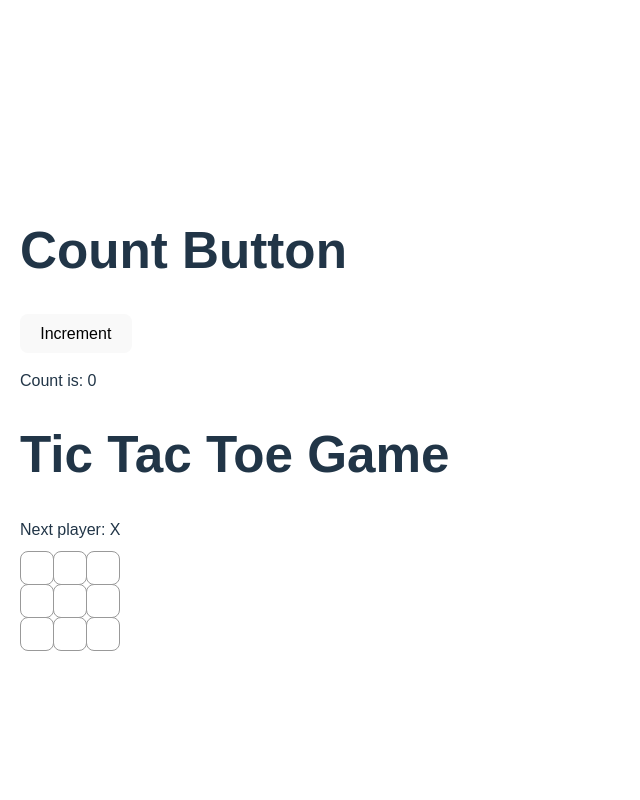
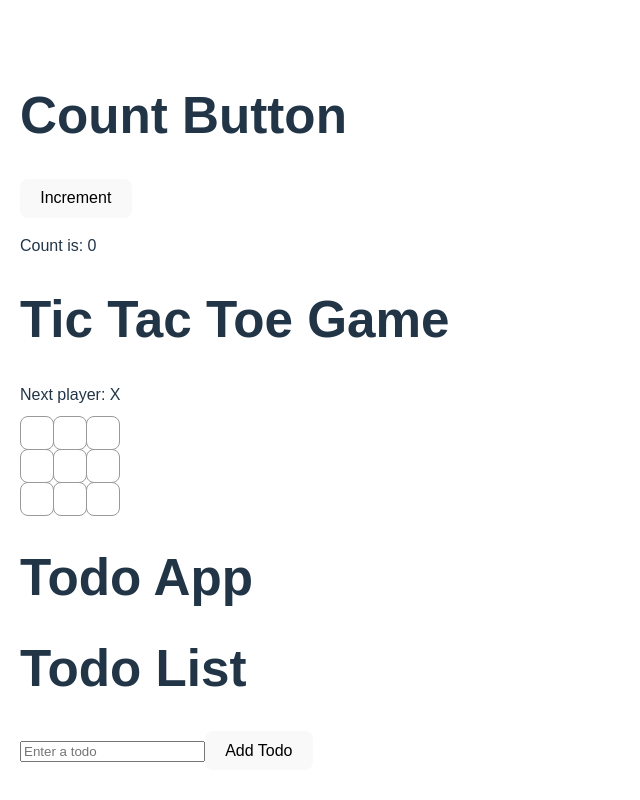
Before and after one commit to jjnix-john/practiceAppReact, a React (Vite) app: page / in a window 1280 px wide. Shown: the top 800 px of the page, without its empty margins (0-640 px from the left). Built offline with nearby package versions, Linux system fonts and the light colour scheme.

Commit message:
todo lister

```diff
--- a/src/App.jsx
+++ b/src/App.jsx
@@ -21,6 +21,11 @@
     <div className="BoxedApp">
       <h1>Tic Tac Toe Game</h1>
       <Board />
+    </div>
+
+    <div>
+      <h1>Todo App</h1>
+      <TodoApp />
     </div>
 
     </>
@@ -102,6 +107,36 @@
   return null
 }
 
+function TodoApp() {
+  const [todos, setTodos] = useState([])
+  const [inputValue, setInputValue] = useState('')
+
+  function handleAddTodo() {
+    if (inputValue.trim() !== '') {
+      setTodos([...todos, inputValue])
+      setInputValue('')
+    }
+  }
+
+  return (
+    <div>
+      <h1>Todo List</h1>
+      <input
+        type="text"
+        value={inputValue}
+        onChange={(e) => setInputValue(e.target.value)}
+        placeholder="Enter a todo"
+      />
+      <button onClick={handleAddTodo}>Add Todo</button>
+      <ul>
+        {todos.map((todo, index) => (
+          <li key={index}>{todo}</li>
+        ))}
+      </ul>
+    </div>
+  )
+}
+
 
 
 export default App
```
